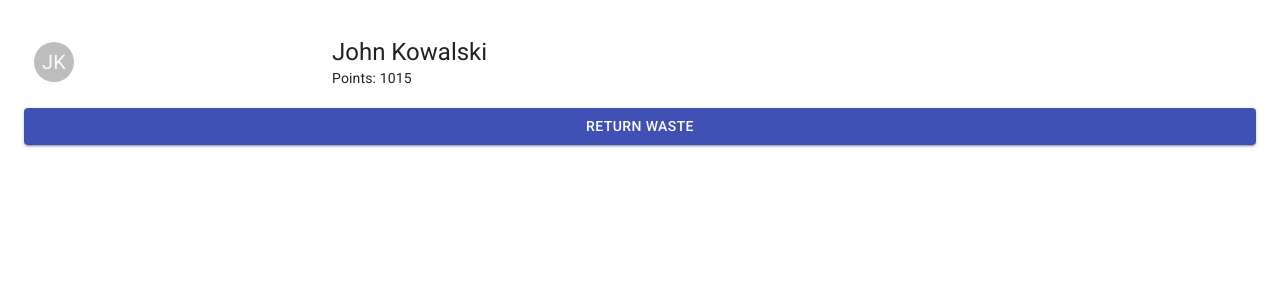
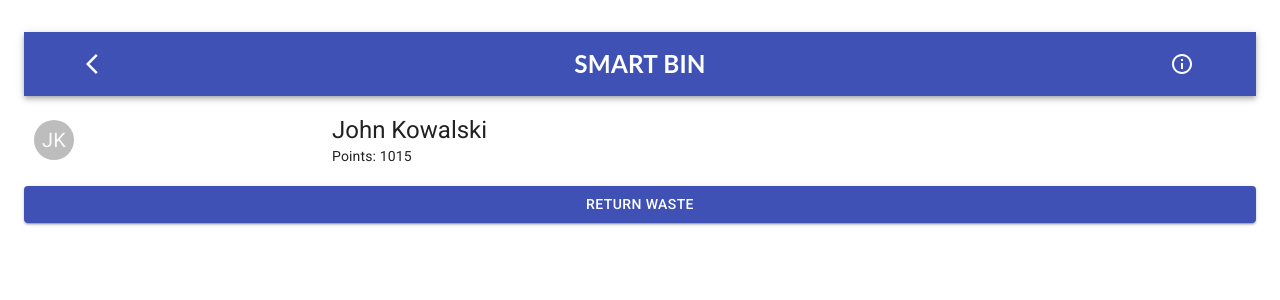
Before and after one commit to applantic/smartbin, a React (Create React App) app: page /return in a window 1280 px wide. Both pictures are taken after a click on the button "RETURN". Shown: the top 300 px of the page. Built offline with nearby package versions, Linux system fonts and the light colour scheme.

Commit message:
app bar init

```diff
--- /dev/null
+++ b/src/components/AppBar.js
@@ -0,0 +1,83 @@
+import React from 'react';
+import { makeStyles } from '@material-ui/core/styles';
+import AppBar from '@material-ui/core/AppBar';
+import Toolbar from '@material-ui/core/Toolbar';
+import Typography from '@material-ui/core/Typography';
+import Button from '@material-ui/core/Button';
+import IconButton from '@material-ui/core/IconButton';
+import MenuIcon from '@material-ui/icons/Menu';
+import InfoOutlinedIcon from '@material-ui/icons/InfoOutlined';
+import ArrowBackIosIcon from '@material-ui/icons/ArrowBackIos';
+import { Grid, withStyles } from '@material-ui/core';
+import { withRouter } from 'react-router';
+
+const styles = theme => ({
+  root: {
+    flexGrow: 1,
+    marginBottom: 14,
+  },
+  arrow: {
+    position: 'absolute',
+    left: '5%',
+  },
+  info: {
+    position: 'absolute',
+    right: '5%',
+  },
+  title: {
+    flexGrow: 1,
+  },
+  header: {
+    fontFamily: 'Lato',
+    fontStyle: 'normal',
+    fontWeight: 'bold',
+    fontSize: 24.2907,
+    textAlign: 'center',
+    textTransform: 'uppercase',
+  }
+});
+
+class MainAppBar extends React.Component {
+
+    constructor(props) {
+        super(props);
+        this.onBackHandler = this.onBackHandler.bind(this);
+      }
+
+  onBackHandler = () => {
+    console.log("Return to back screen");
+    this.props.history.goBack();
+  };
+
+  render() {
+    const classes = this.props.classes;
+    var canGoBack = (this.props.history.length > 2);
+
+      return (
+        <div className={this.props.classes.root}>
+        <AppBar position="static">
+          <Toolbar>
+          <Grid
+          container
+          direction="row"
+          justify="space-around"
+          alignItems="center"
+          >
+          {canGoBack && (
+            <ArrowBackIosIcon className={classes.arrow} onClick={this.onBackHandler}/>
+          )}
+            <div className={classes.header}>
+            <div>
+            {this.props.header}
+            </div>
+            </div>
+            <InfoOutlinedIcon className={classes.info} />
+            </Grid>
+          </Toolbar>
+        </AppBar>
+      </div>
+      )
+};
+}
+
+export default withRouter(withStyles(styles)(MainAppBar));
--- a/src/components/Dashboard.js
+++ b/src/components/Dashboard.js
@@ -1,7 +1,8 @@
-import { Avatar, Button, Container, CssBaseline, Grid, Typography, withStyles } from '@material-ui/core';
+import { Avatar, Button, Container, CssBaseline, Grid, Typography, withStyles, AppBar } from '@material-ui/core';
 import PropTypes from 'prop-types';
 import React from 'react';
 import { withRouter } from 'react-router';
+import MainAppBar from './AppBar';
 
 const styles = theme => ({
   '@global': {
@@ -39,6 +40,7 @@ class Dashboard extends React.Component {
       <Container maxWidth="lg">
         <CssBaseline />
         <div className={classes.dashboard}>
+        <MainAppBar header="SMART BIN"/>
           <Grid container justify="center" alignItems="center">
             <Grid item xs={3}><Avatar className={classes.avatar}>JK</Avatar></Grid>
             <Grid item xs={9} container direction="column">
--- a/src/components/ReturnWaste.js
+++ b/src/components/ReturnWaste.js
@@ -3,6 +3,7 @@ import RssFeedIcon from '@material-ui/icons/RssFeed';
 import PropTypes from 'prop-types';
 import React from 'react';
 import { withRouter } from 'react-router';
+import MainAppBar from './AppBar';
 
 const styles = theme => ({
   '@global': {
@@ -40,6 +41,7 @@ class ReturnWaste extends React.Component {
     return (
       <Container maxWidth="lg">
         <CssBaseline />
+        <MainAppBar header="RETURN WASTE"/>
         <div className={classes.returnWaste}>
           <RssFeedIcon className="material-icons" style={{fontSize: '120px'}} />
           <Typography variant="body2">Please connect to the smart bin</Typography>
```
